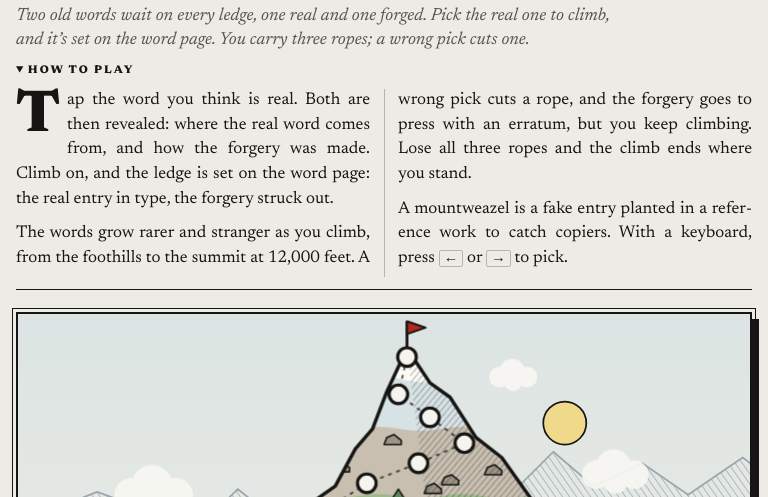
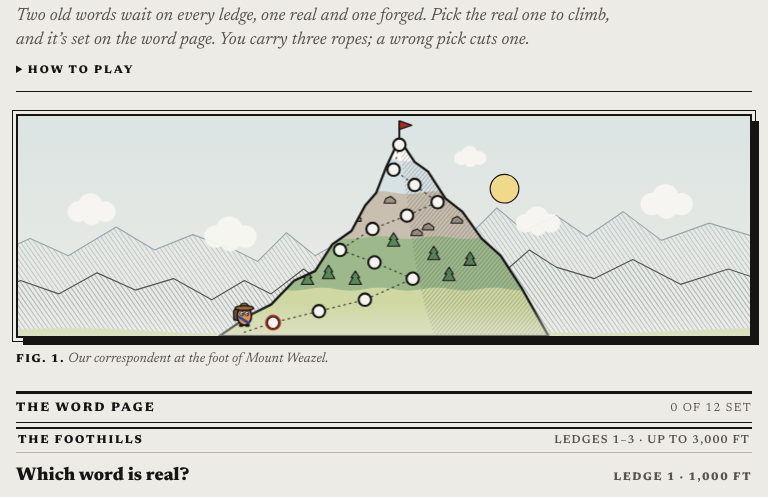
Before and after one commit to funklunsford/mountweazel, a website: page index.html in a window 768 px wide. Shown: the part 261-758 px from the top of the page. Drawn offline with Linux system fonts and the light colour scheme; a web font is replaced by a local one.

Commit message:
Tablets in one column keep the first ledge on the first screen
At 768 pixels the rules opened on a first visit and the plate ran 330
pixels tall, which put the first ledge's proofs at 1186 of 1024. The
rules now open on a first visit only at 900 pixels and wider, where the
plate and the page sit side by side, and between 720 and 899 pixels the
plate is 220 tall. The proofs now end at 879.

Co-Authored-By: Claude Opus 5.5 <noreply@anthropic.com>

```diff
--- a/climb.js
+++ b/climb.js
@@ -610,10 +610,10 @@ if (typeof document !== 'undefined') {
     let saved = data && data.state;
     if (!saved) { try { saved = JSON.parse(localStorage.getItem(saveKey)); } catch (_) { saved = null; } }
     state = valid(saved) ? saved : fresh();
-    // The rules open for a first visit on a wide screen only; on a phone the deck says enough,
-    // and the first ledge stays on the first screen.
+    // The rules open for a first visit only where the plate and the page sit side by side; on
+    // narrower screens they'd push the first ledge off the first screen.
     const rules = $('.rules');
-    if (rules) rules.open = !narrow && !rulesSeen() && state.picks.length === 0;
+    if (rules) rules.open = window.matchMedia('(min-width: 900px)').matches && !rulesSeen() && state.picks.length === 0;
     render();
     announceCamp();
     try { window.claude?.hot?.snapshot?.(() => ({ state })); } catch (_) { /* not in a viewer */ }
--- a/index.html
+++ b/index.html
@@ -320,6 +320,10 @@ button.card .hw-line { padding-right: 0; }
   body { font-size: 16px; }
   .story { text-align: left; hyphens: manual; }
 }
+/* Tablets in one column: a shorter plate, so the first ledge's proofs are on the first screen. */
+@media (min-width: 720px) and (max-width: 899px) {
+  .scene { height: 220px; }
+}
 /* Phones: a one-line running head, a short lead and a smaller plate, so the first ledge's proofs
    are on the first screen. The proof cards say what to do; the rules wait behind How to play. */
 @media (max-width: 719px) {
```
